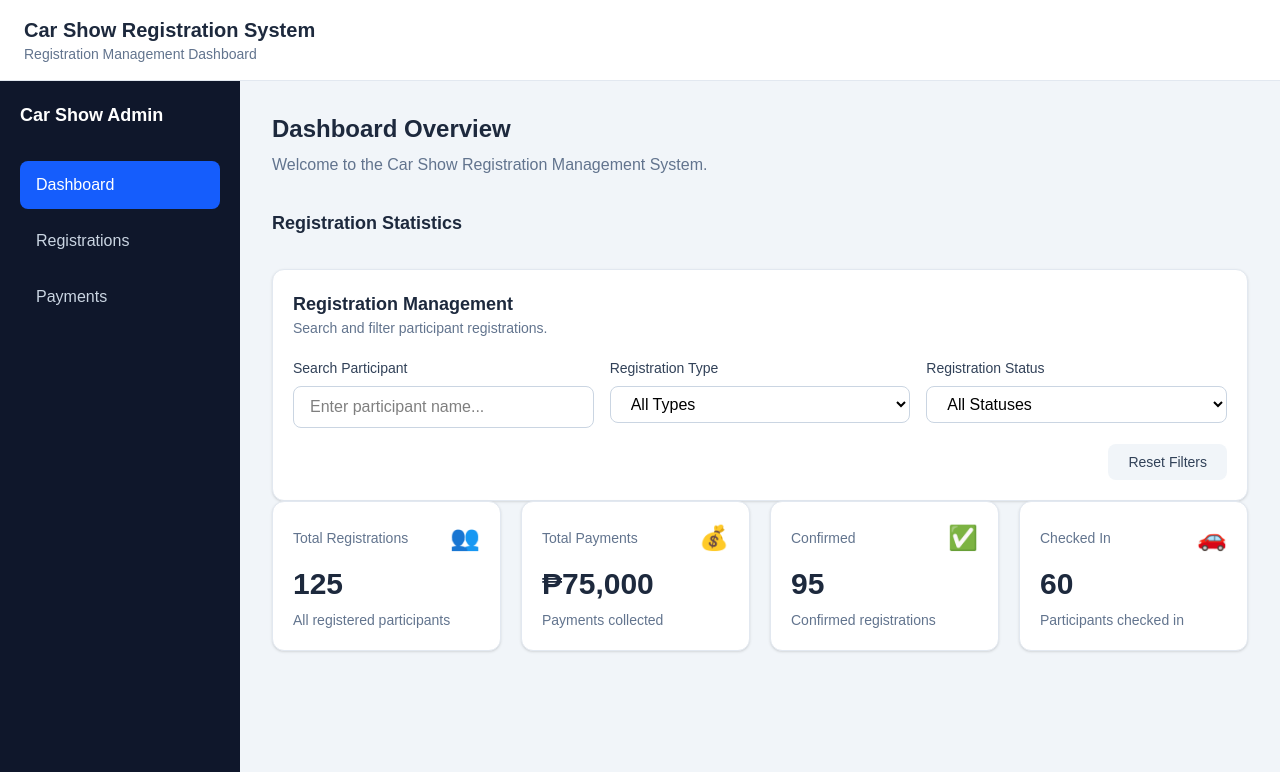
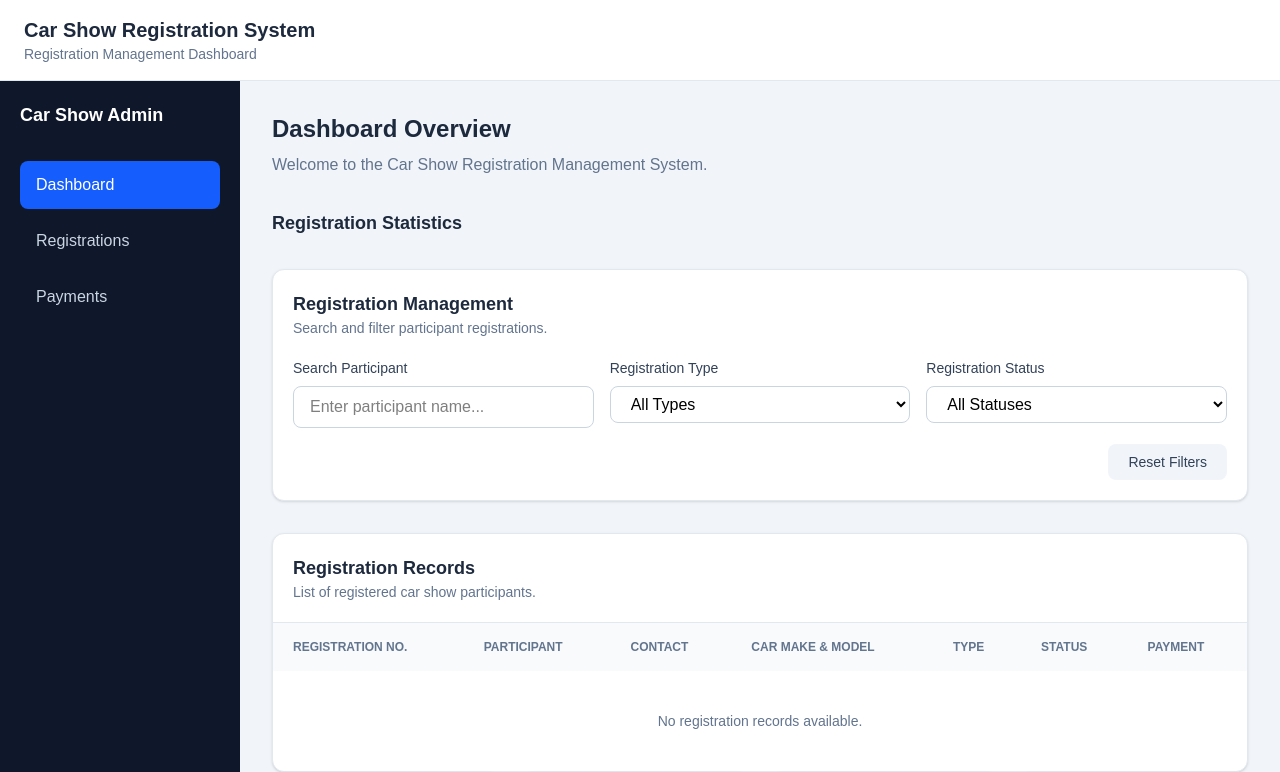
Before and after one commit to ravenpresado/car-show-registration--Dagnalan---Presado-, a React app in the folder frontend/: page / in a window 1280 px wide. Shown: the top 772 px of the page. Built offline with nearby package versions, Linux system fonts and the light colour scheme; the HTML template or start-up script is replaced by a standard one.

Commit message:
Add registration table with sample data

```diff
--- a/frontend/src/App.jsx
+++ b/frontend/src/App.jsx
@@ -1,6 +1,8 @@
 import KpiCard from './components/KpiCard'
 import { useState } from 'react'
 import RegistrationFilters from './components/RegistrationFilters'
+import RegistrationTable from './components/RegistrationTable'
+import { sampleRegistrations } from './api/sample-data'
 
 function App() {
   const [searchTerm, setSearchTerm] = useState('')
@@ -70,6 +72,9 @@ function App() {
                   setSelectedStatus('')
                 }}
               />
+
+              <RegistrationTable registrations={sampleRegistrations} />
+
             </div>
 
             <div className="grid grid-cols-1 gap-5 sm:grid-cols-2 xl:grid-cols-4">
--- /dev/null
+++ b/frontend/src/components/RegistrationTable.jsx
@@ -0,0 +1,103 @@
+
+function RegistrationTable({ registrations = [] }) {
+  const getStatusStyle = (status) => {
+    const styles = {
+      Pending: 'bg-yellow-100 text-yellow-700',
+      Confirmed: 'bg-green-100 text-green-700',
+      CheckedIn: 'bg-blue-100 text-blue-700',
+      Cancelled: 'bg-red-100 text-red-700',
+    }
+
+    return styles[status] || 'bg-slate-100 text-slate-700'
+  }
+
+  const getPaymentStyle = (status) => {
+    const styles = {
+      Unpaid: 'bg-red-100 text-red-700',
+      Partial: 'bg-yellow-100 text-yellow-700',
+      Paid: 'bg-green-100 text-green-700',
+    }
+
+    return styles[status] || 'bg-slate-100 text-slate-700'
+  }
+
+  return (
+    <div className="mt-8 overflow-hidden rounded-xl border border-slate-200 bg-white shadow-sm">
+      <div className="border-b border-slate-200 p-5">
+        <h3 className="text-lg font-semibold text-slate-800">
+          Registration Records
+        </h3>
+
+        <p className="text-sm text-slate-500">
+          List of registered car show participants.
+        </p>
+      </div>
+
+      <div className="overflow-x-auto">
+        <table className="w-full text-left text-sm">
+          <thead className="bg-slate-50 text-xs uppercase text-slate-500">
+            <tr>
+              <th className="px-5 py-4">Registration No.</th>
+              <th className="px-5 py-4">Participant</th>
+              <th className="px-5 py-4">Contact</th>
+              <th className="px-5 py-4">Car Make & Model</th>
+              <th className="px-5 py-4">Type</th>
+              <th className="px-5 py-4">Status</th>
+              <th className="px-5 py-4">Payment</th>
+            </tr>
+          </thead>
+
+          <tbody className="divide-y divide-slate-100">
+            {registrations.length > 0 ? (
+              registrations.map((registration) => (
+                <tr key={registration.id} className="hover:bg-slate-50">
+                  <td className="whitespace-nowrap px-5 py-4 font-medium text-blue-600">
+                    {registration.registrationNumber}
+                  </td>
+
+                  <td className="whitespace-nowrap px-5 py-4 font-medium text-slate-800">
+                    {registration.participantName}
+                  </td>
+
+                  <td className="whitespace-nowrap px-5 py-4 text-slate-600">
+                    {registration.contactNumber}
+                  </td>
+
+                  <td className="whitespace-nowrap px-5 py-4 text-slate-600">
+                    {registration.carMakeModel}
+                  </td>
+
+                  <td className="whitespace-nowrap px-5 py-4 text-slate-600">
+                    {registration.registrationType}
+                  </td>
+
+                  <td className="whitespace-nowrap px-5 py-4">
+                    <span className={`rounded-full px-3 py-1 text-xs font-medium ${getStatusStyle(registration.status)}`}>
+                      {registration.status === 'CheckedIn'
+                        ? 'Checked In'
+                        : registration.status}
+                    </span>
+                  </td>
+
+                  <td className="whitespace-nowrap px-5 py-4">
+                    <span className={`rounded-full px-3 py-1 text-xs font-medium ${getPaymentStyle(registration.paymentStatus)}`}>
+                      {registration.paymentStatus}
+                    </span>
+                  </td>
+                </tr>
+              ))
+            ) : (
+              <tr>
+                <td colSpan="7" className="px-5 py-10 text-center text-slate-500">
+                  No registration records available.
+                </td>
+              </tr>
+            )}
+          </tbody>
+        </table>
+      </div>
+    </div>
+  )
+}
+
+export default RegistrationTable
```
